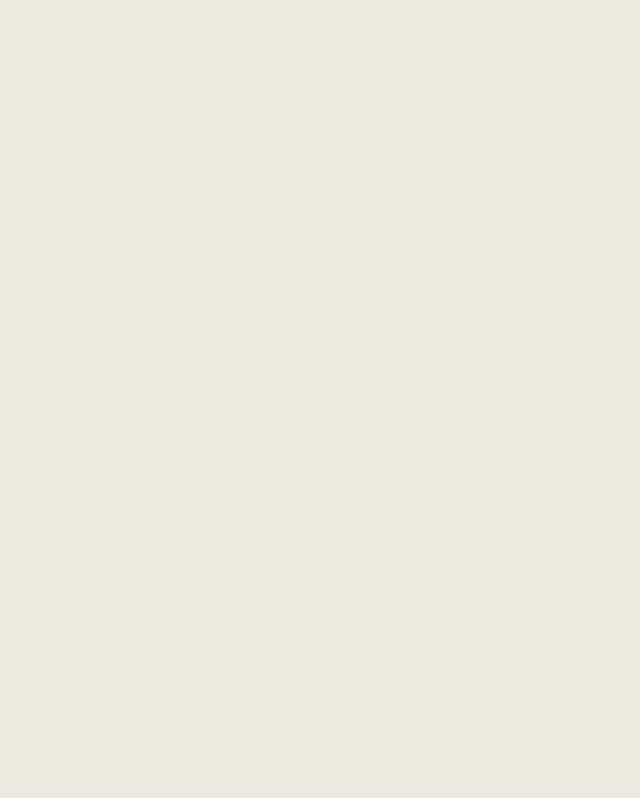
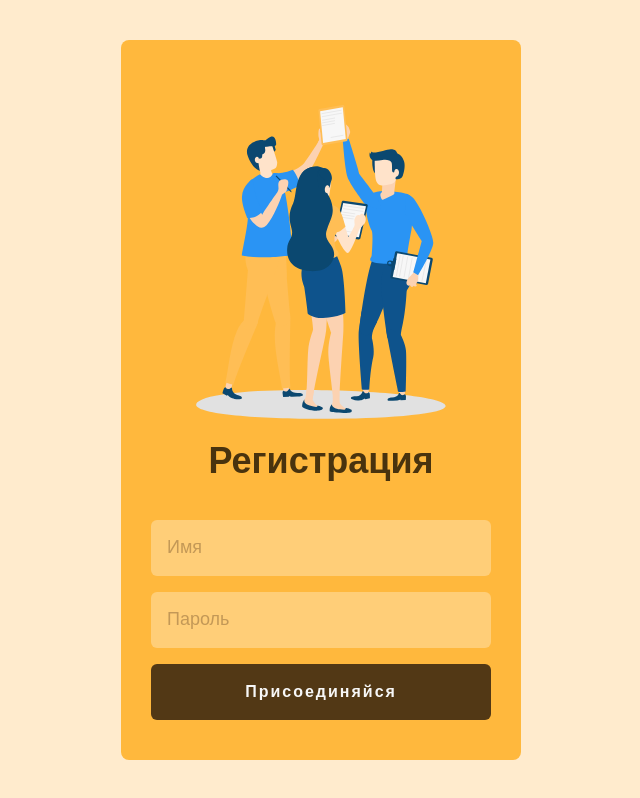
Before and after one commit to PapakhinaIrina/My-portfolio, a React (Create React App) app in the folder my-portfolio/: page /portfolio/signup in a window 1280 px wide. Before the commit this address had no page. Shown: the whole page, without its empty margins (319-959 px from the left). Built offline with nearby package versions, Linux system fonts and the light colour scheme.

Commit message:
created Case1-SignUp

```diff
--- a/my-portfolio/src/AppRouter.js
+++ b/my-portfolio/src/AppRouter.js
@@ -3,6 +3,7 @@ import Info from "./components/Header/Info/Info";
 import Contact from "./components/Header/Contact/Contact";
 import Main from "./components/Main/Main";
 import Portfolio from "./components/Portfolio/Portfolio";
+import SignUp from './components/Portfolio/Cases/SignUp/SignUp';
 
 
 
@@ -15,6 +16,7 @@ export default function AppRouter () {
           <Route path='/info' element={<Info />} />
           <Route path="/contact" element={<Contact />} />
           <Route path="/portfolio" element={<Portfolio />} />
+          <Route path="/portfolio/signup" element={<SignUp />}/>
       </Routes>
     </BrowserRouter>
   )
--- /dev/null
+++ b/my-portfolio/src/components/Portfolio/Cases/SignUp/SignUp.js
@@ -0,0 +1,82 @@
+import { useEffect, useState } from "react";
+import image from './image.svg';
+import './style.css';
+
+const userNames = ['David', 'John', 'Anna'];
+
+const useDebounce = (value, delay) => {
+  const [debounced, setDebounced] = useState(value);
+
+  useEffect(() => {
+    const handler = setTimeout (() => {
+      setDebounced(value)
+    }, delay);
+      return () => clearTimeout(handler);
+  }, [value, delay]);
+
+  return debounced;
+};
+
+function UserName ({isValid, isLoading, handleChange}) {
+  return (
+    <>
+      <div className="userName">
+        <input
+          onChange={handleChange}
+          type="email"
+          autoComplete="off"
+          spellCheck="false"
+          className="control"
+          placeholder="Имя"
+        />
+        <div className={`spinner ${isLoading ? "loading" : ""}`} />
+          <div className= {`validation ${!isValid ? "invalid" : ""}`}>
+            Пользователь с таким именем уже зарегистрирован
+          </div>
+      </div>
+    </>
+  )
+}
+
+export default function SignUp () {
+  const [isLoading, setIsLoading] = useState(false);
+  const [isValid,setIsValid] =useState(false);
+  const [username, setUsername] = useState('');
+
+  const debouncedUsername = useDebounce(username, 500);
+
+  const handleChange = e => {
+    setIsLoading(true);
+    setUsername(e.target.value);
+  };
+
+  useEffect(() => {
+    setIsValid(!userNames.some(u => u === debouncedUsername))
+    setIsLoading(false);
+      setIsLoading(false);
+  }, [debouncedUsername]);
+
+
+  return (
+    <div className="containerSignUp">
+      <img src={image} alt=""/>
+      <h2> Регистрация </h2>
+      <form className="form">
+        <UserName
+          isLoading={isLoading}
+          isValid={isValid}
+          handleChange={handleChange}
+          />
+        <input
+        name="password"
+        spellCheck="false"
+        className="control"
+        placeholder="Пароль"
+        />
+        <button disabled={!isValid} className="control" type="button">
+          Присоединяйся
+        </button>
+      </form>
+    </div>
+  )
+};
--- /dev/null
+++ b/my-portfolio/src/components/Portfolio/Cases/SignUp/style.css
@@ -0,0 +1,135 @@
+* {
+  box-sizing: border-box;
+}
+
+html,body,
+.wrapper {
+  height: 100%;
+}
+
+body {
+  display: grid;
+  place-items: center;
+  margin: 0;
+  background-color: blanchedalmond;
+  font-family: 'Dosis', sans-serif;
+  color: rgb(73, 51, 14);
+}
+
+button{
+  background: transparent;
+  border: 0;
+  cursor: pointer;
+}
+
+.containerSignUp {
+  width: 400px;
+  padding: 60px 30px 32px;
+  border-radius: 8px;
+  background-color: rgb(255, 184, 61);
+  text-align: center;
+  transition: 0.4s;
+}
+
+.containerSignUp > h2 {
+  font-size: 36px;
+  font-weight: 600;
+  margin: 0 0  30px;
+}
+
+.containerSignUp img {
+  width: 260px;
+  padding: 5px;
+  margin-bottom: 10px;
+}
+
+.form {
+  width: 100%;
+  margin: 0;
+  display: grid;
+}
+
+.form input.control::placeholder {
+  color: rgba(95, 65, 32, 0.376);
+}
+
+.control {
+  outline: none;
+  width: 100%;
+  height: 56px;
+  padding: 0 16px;
+  border: 0;
+  background: rgb(255 255 255 / 30%);
+  color: inherit;
+  border-radius: 6px;
+  margin: 8px 0;
+  font-family: 'Dosis', sans-serif;
+  text-align: left;
+  font-size: 18px;
+  transition: 0.4s;
+}
+
+button.control {
+  cursor: pointer;
+  width: 100%;
+  height: 56px;
+  padding: 0 16px;
+  background: #523815;
+  color: #f7f7f7;
+  border: 0;
+  font-family: 'Dosis', sans-serif;
+  font-size: 1rem;
+  font-weight: 600;
+  text-align: center;
+  letter-spacing: 2px;
+  transition: all 0.375s;
+}
+
+button.control:disabled {
+  opacity: 0.25;
+}
+
+.username {
+  position: relative;
+}
+
+@keyframes spin {
+  100% {
+    rotate: 1turn;
+  }
+}
+
+.spinner {
+  translate: 0 -50%;
+  position: absolute;
+  margin-top: -34px;
+  margin-left: 290px;
+  width: 30px;
+  height: 30px;
+  visibility: hidden;
+  opacity: 0;
+  border-radius: 50%;
+  border: 3px solid rgba(61, 48, 23, 0.944);
+  border-top-color: rgba(54, 43, 39, 0.221);
+  animation: spin 0.6s infinite linear;
+  transition: 0.3s;
+}
+
+.spinner.loading {
+  visibility: visible;
+  opacity: 1;
+}
+
+.validation {
+  font-size: smaller;
+  display: flex;
+  align-items: center;
+  height: 0;
+  overflow: hidden;
+  color: #b13950;
+  transition: 0.3s;
+}
+
+.validation.invalid {
+  height: 30px;
+}
--- a/my-portfolio/src/components/Portfolio/Portfolio.js
+++ b/my-portfolio/src/components/Portfolio/Portfolio.js
@@ -1,7 +1,5 @@
 import React from "react";
-
-
-
+import { Link } from 'react-router-dom';
 
 export default function Portfolio () {
 
@@ -10,7 +8,19 @@ export default function Portfolio () {
     <div className="wrapperPortfolio">
       <div className="containerPortfolio">
           <div className="cases">
-          Я скоро тебя сделаю!
+            <Link to="/portfolio/signup"className="portfolio"
+            >
+              SIGN UP
+            </Link>
+                {/* <Route path="/service-desk/statistics" component={Case 2} />
+                <Route path="/service-desk/emails" component={Case 3} />
+                <Route path="/service-desk/requests" component={Case 4} />
+                <Route path="/service-desk/telegram" component={Case 5} />
+                <Route path="/service-desk/organizations" component={Case 6} />
+                <Route path="/service-desk/members" component={Case 7} />
+                <Route path="/service-desk/settings" component={Case 8} />
+                <Route path="/service-desk/answers" component={Case 9} />
+                <Route path="/service-desk/answers" component={Case 10} /> */}
           </div>
       </div>
     </div>
--- a/my-portfolio/src/components/Portfolio/style.css
+++ b/my-portfolio/src/components/Portfolio/style.css
@@ -10,5 +10,6 @@
 }
 
 .cases{
-  justify-content: center;
+  display: flex;
+  margin: 24px;
 }
```
Also changed, not shown: my-portfolio/src/components/Portfolio/Cases/SignUp/image.svg (added).
